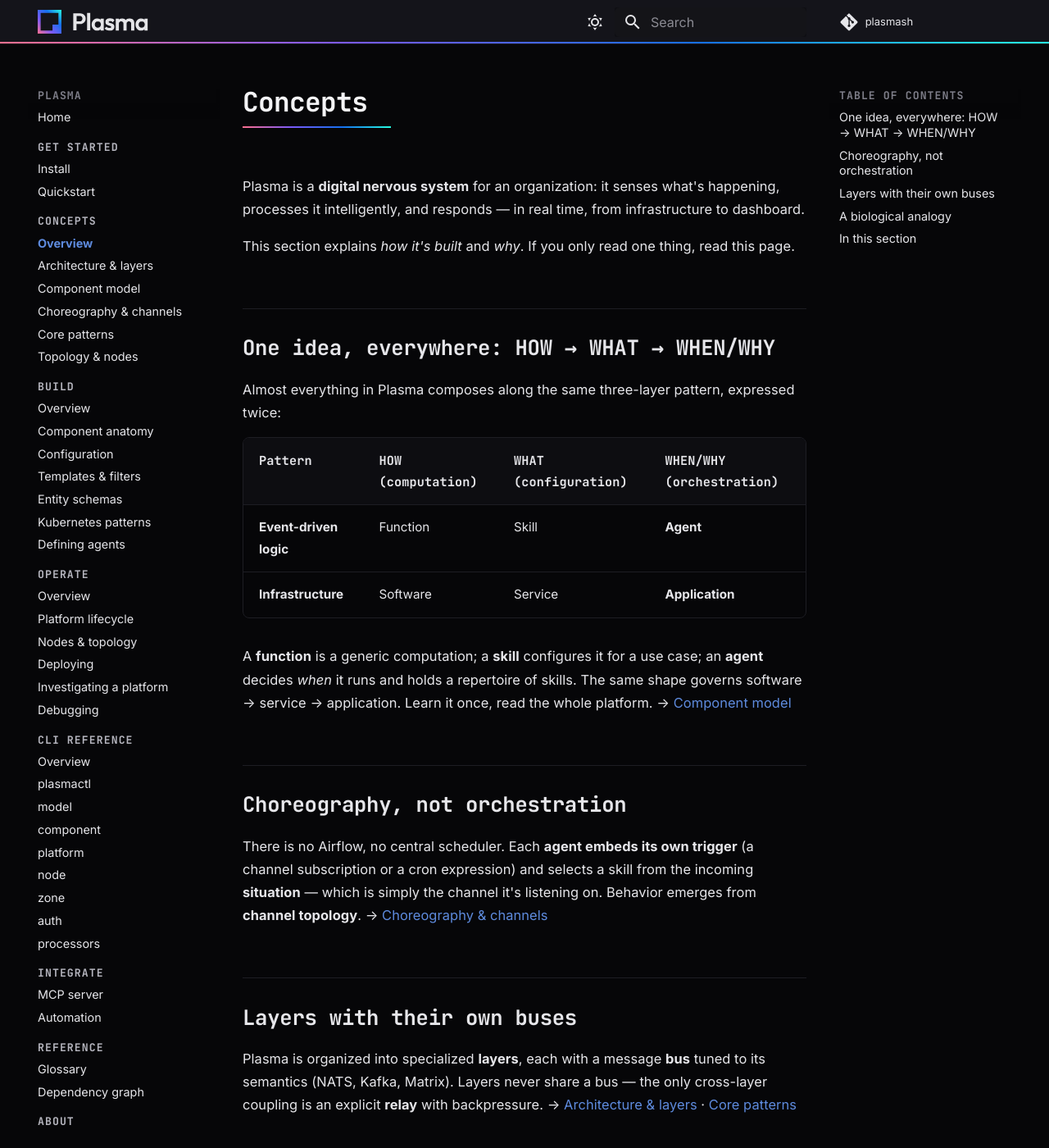
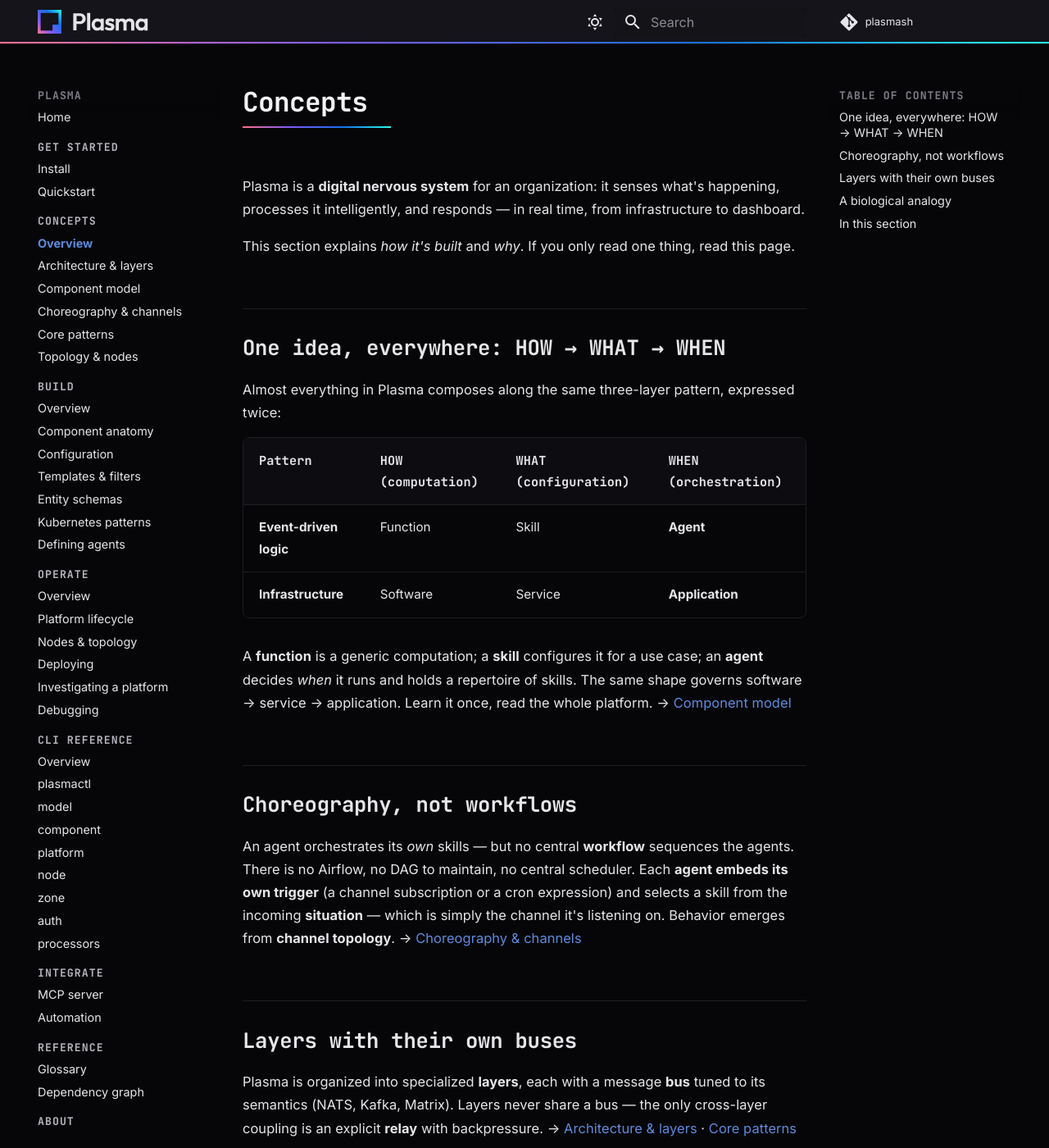
Before and after one commit to plasmash/docs, an MkDocs documentation site: the page built from docs/concepts/index.md, in a window 1280 px wide and 1400 px high. Shown: the whole window at 82% size. Built offline with MkDocs 1.6.1 and Material for MkDocs 9.7.7, drawn with Linux system fonts in a browser that asks for light colours; some of the changed text lies outside the part shown.

Commit message:
docs(concepts): WHEN (not WHEN/WHY); choreography vs workflows; drop footer
- Triad third level is WHEN (drop /WHY); keep 'orchestration' as the
  component-level label (agents/apps do orchestrate their skills/services)
- Reframe choreography as 'not workflows' (no central Airflow-style
  workflow) instead of 'not orchestration', which clashed
- Remove the 'Made with Material for MkDocs' footer (it overlapped the nav)

```diff
--- a/docs/concepts/index.md
+++ b/docs/concepts/index.md
@@ -4,20 +4,20 @@ Plasma is a **digital nervous system** for an organization: it senses what's hap
 
 This section explains *how it's built* and *why*. If you only read one thing, read this page.
 
-## One idea, everywhere: HOW → WHAT → WHEN/WHY
+## One idea, everywhere: HOW → WHAT → WHEN
 
 Almost everything in Plasma composes along the same three-layer pattern, expressed twice:
 
-| Pattern | HOW (computation) | WHAT (configuration) | WHEN/WHY (orchestration) |
+| Pattern | HOW (computation) | WHAT (configuration) | WHEN (orchestration) |
 |---|---|---|---|
 | **Event-driven logic** | Function | Skill | **Agent** |
 | **Infrastructure** | Software | Service | **Application** |
 
 A **function** is a generic computation; a **skill** configures it for a use case; an **agent** decides *when* it runs and holds a repertoire of skills. The same shape governs software → service → application. Learn it once, read the whole platform. → [Component model](component-model.md)
 
-## Choreography, not orchestration
+## Choreography, not workflows
 
-There is no Airflow, no central scheduler. Each **agent embeds its own trigger** (a channel subscription or a cron expression) and selects a skill from the incoming **situation** — which is simply the channel it's listening on. Behavior emerges from **channel topology**. → [Choreography & channels](choreography.md)
+An agent orchestrates its *own* skills — but no central **workflow** sequences the agents. There is no Airflow, no DAG to maintain, no central scheduler. Each **agent embeds its own trigger** (a channel subscription or a cron expression) and selects a skill from the incoming **situation** — which is simply the channel it's listening on. Behavior emerges from **channel topology**. → [Choreography & channels](choreography.md)
 
 ## Layers with their own buses
 
--- a/mkdocs.yml
+++ b/mkdocs.yml
@@ -87,6 +87,7 @@ extra_css:
   - stylesheets/extra.css
 
 extra:
+  generator: false
   social:
     - icon: fontawesome/brands/github
       link: https://github.com/plasmash
```
Also changed, not shown: docs/concepts/choreography.md (+2 -2 lines), docs/concepts/component-model.md (+1 -1 lines), docs/reference/glossary.md (+5 -5 lines).
